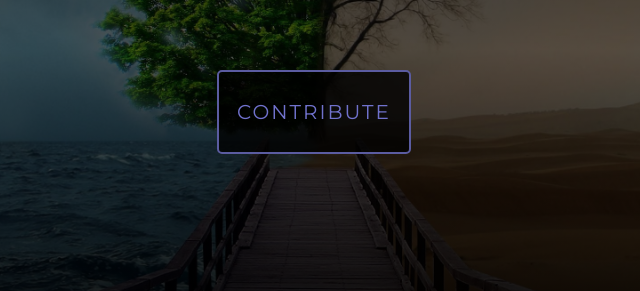
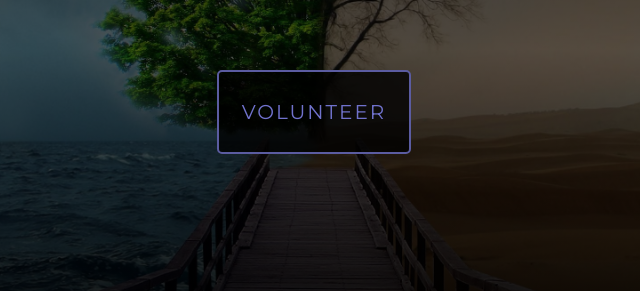
Before and after one commit to sohamd22/environmental_pollution, a plain HTML site: page index.html in a window 1280 px wide. Shown: the part 4542-4833 px from the top of the page, 326-966 px from the left. Drawn offline with Linux system fonts and the light colour scheme; a script that the page names is missing.

Commit message:
Update index.html

```diff
--- a/index.html
+++ b/index.html
@@ -264,7 +264,7 @@
                         <p>be part of the change before it is too late</p>
                     </div>
 
-                    <a target="_blank" href="https://indiaenvironment.org/volunteer/">contribute</a>
+                    <a target="_blank" href="https://indiaenvironment.org/volunteer/">volunteer</a>
                 </div>
 
                 <span>Made by Soham Daga</span>
```
